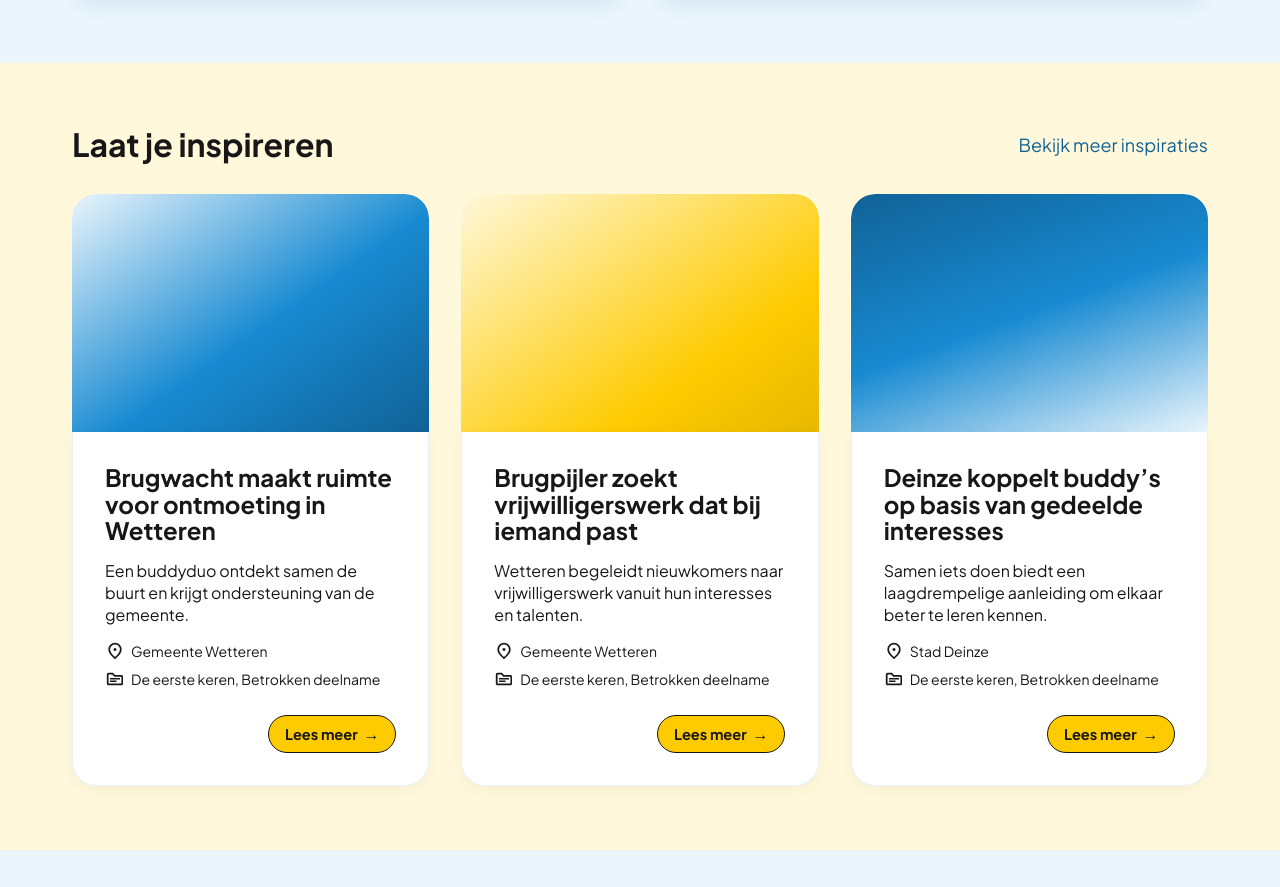
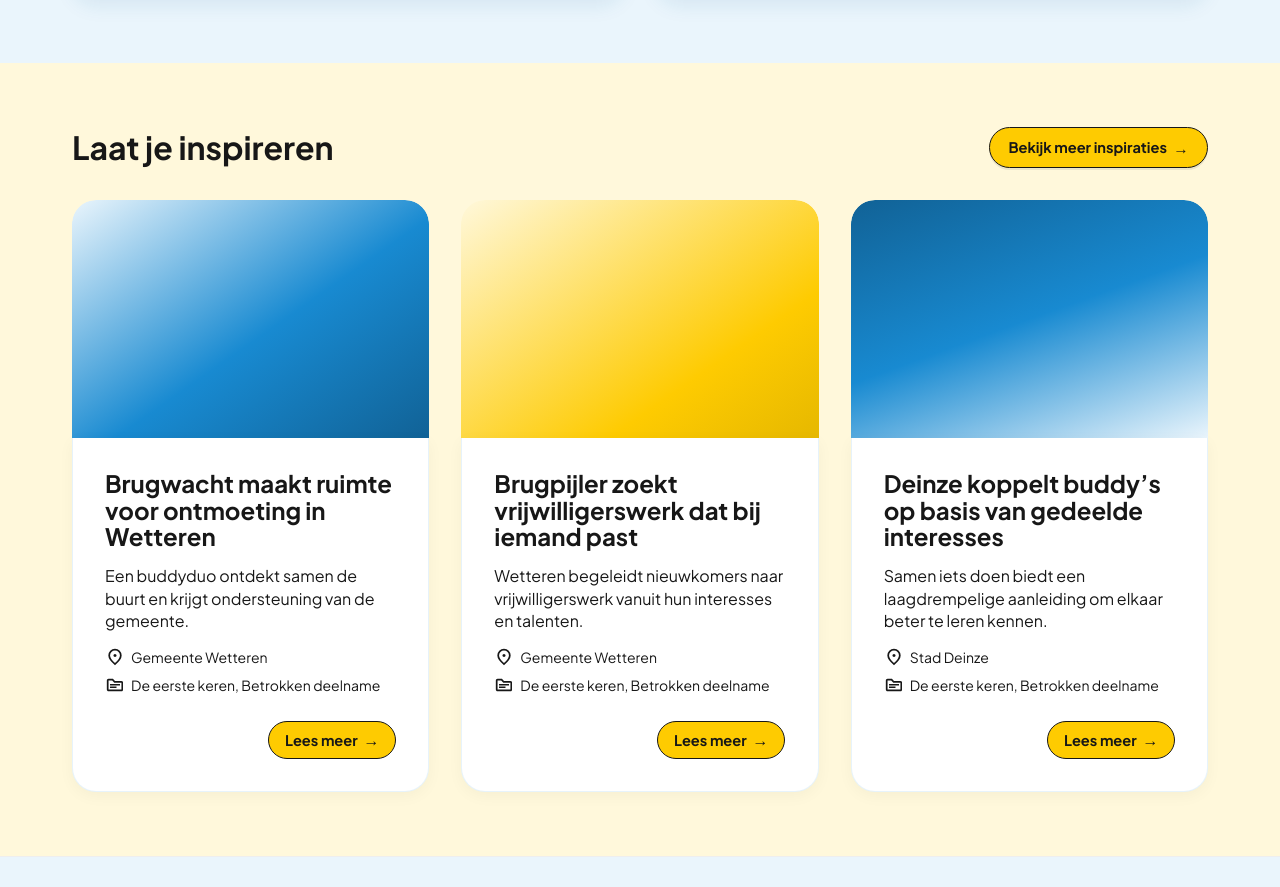
Before and after one commit to BroGis420/wijdoenmee, a React (Vite) app: page / in a window 1280 px wide. Shown: the part 1050-1937 px from the top of the page. Built offline with nearby package versions, Linux system fonts and the light colour scheme.

Commit message:
Animate homepage “Bekijk meer inspiraties” CTA
Match btn-pop / squish hover like other primary buttons.

Co-authored-by: Lieven Borghys <lieven.borghys@billiebonkers.be>

```diff
--- a/src/global.css
+++ b/src/global.css
@@ -1352,6 +1352,62 @@ a.button:active,
 }
 
 
+
+/* Homepage “Bekijk meer inspiraties” CTA */
+.dialog-off-canvas-main-canvas .section__cta a {
+  display: inline-flex;
+  align-items: center;
+  gap: 0.4rem;
+  font-family: var(--font-bold);
+  font-weight: 700;
+  font-size: var(--font-size-small, 0.95rem);
+  color: var(--brand-ink) !important;
+  background: var(--color-pink, var(--brand-yellow));
+  border: 1.5px solid var(--brand-ink);
+  border-radius: 50px;
+  padding: 0.55rem 1.15rem;
+  text-decoration: none !important;
+  box-shadow: 0 2px 0 rgba(0, 0, 0, 0.08);
+  transition:
+    transform 0.28s cubic-bezier(0.34, 1.56, 0.64, 1),
+    box-shadow 0.28s cubic-bezier(0.34, 1.56, 0.64, 1),
+    background-color 0.2s ease,
+    border-radius 0.28s cubic-bezier(0.34, 1.56, 0.64, 1) !important;
+  transform-origin: center center;
+}
+
+.dialog-off-canvas-main-canvas .section__cta a::after {
+  content: "→";
+  font-size: 1.05em;
+  transition: transform 0.28s cubic-bezier(0.34, 1.56, 0.64, 1);
+}
+
+.dialog-off-canvas-main-canvas .section__cta a:hover {
+  animation: btn-pop 0.45s cubic-bezier(0.34, 1.56, 0.64, 1) both;
+  background: var(--color-green, var(--brand-blue)) !important;
+  color: var(--brand-ink) !important;
+  border-radius: 28px 50px 28px 50px !important;
+  box-shadow: 0 6px 0 rgba(0, 0, 0, 0.12), 0 10px 20px rgba(24, 138, 209, 0.18);
+}
+
+.dialog-off-canvas-main-canvas .section__cta a:hover::after {
+  transform: translateX(4px);
+}
+
+.dialog-off-canvas-main-canvas .section__cta a:active {
+  animation: btn-squish 0.35s cubic-bezier(0.34, 1.56, 0.64, 1) both;
+  box-shadow: 0 1px 0 rgba(0, 0, 0, 0.1);
+}
+
+@media (prefers-reduced-motion: reduce) {
+  .dialog-off-canvas-main-canvas .section__cta a,
+  .dialog-off-canvas-main-canvas .section__cta a:hover,
+  .dialog-off-canvas-main-canvas .section__cta a:active {
+    animation: none !important;
+    transform: none !important;
+  }
+}
+
 /* ── Credit celebrate: big confetti + dancing text ── */
 .footer--brand,
 .footer__copyright {
```
